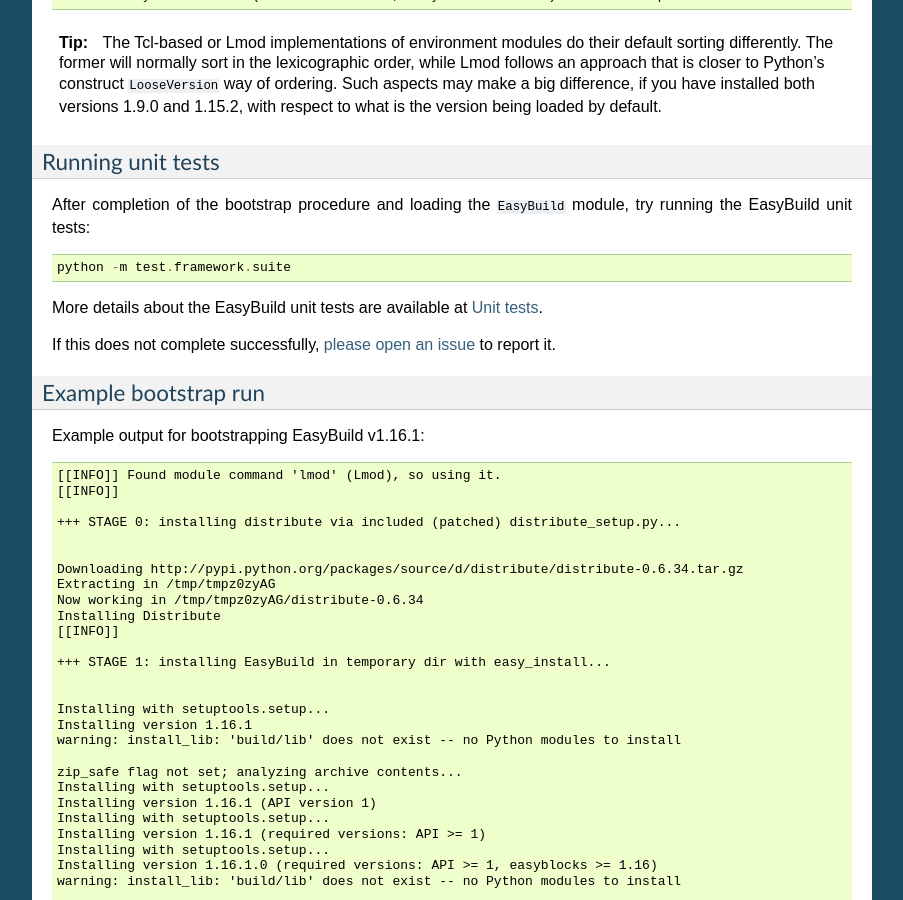
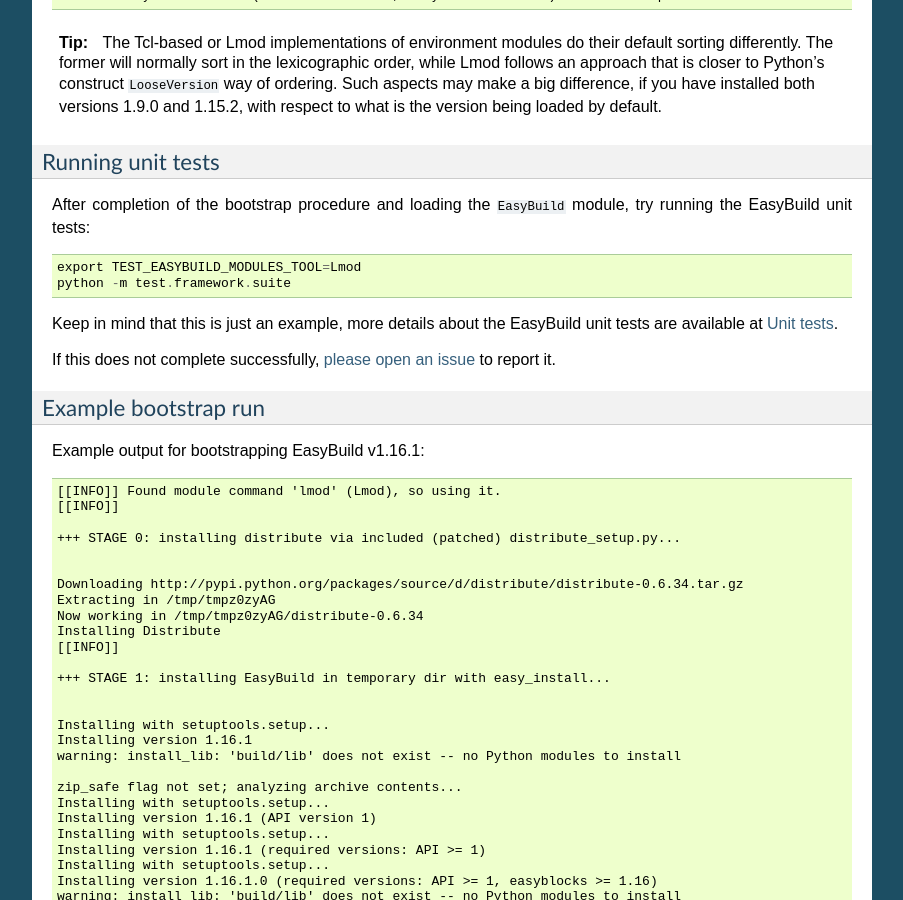
Before and after one commit to easybuilders/easybuild, a Sphinx documentation site: the page built from docs/Installation.rst, in a window 1280 px wide and 900 px high, scrolled down 2011 px. Shown: the whole window, without its empty margins (198-1101 px from the left). Built offline with Sphinx 7.4.7, drawn with Linux system fonts in a browser that asks for light colours.

Commit message:
added some information about the unit tests
This is useful for people who don't want to read the full unittest documentation but still want to run the unit test example

```diff
--- a/docs/Installation.rst
+++ b/docs/Installation.rst
@@ -135,9 +135,10 @@
 After completion of the bootstrap procedure and loading the
 ``EasyBuild`` module, try running the EasyBuild unit tests::
 
+    export TEST_EASYBUILD_MODULES_TOOL=Lmod
     python -m test.framework.suite
 
-More details about the EasyBuild unit tests are available at :ref:`unit_tests`.
+Keep in mind that this is just an example, more details about the EasyBuild unit tests are available at :ref:`unit_tests`.
 
 If this does not complete successfully, `please open an issue`_ to report it.
 
```
